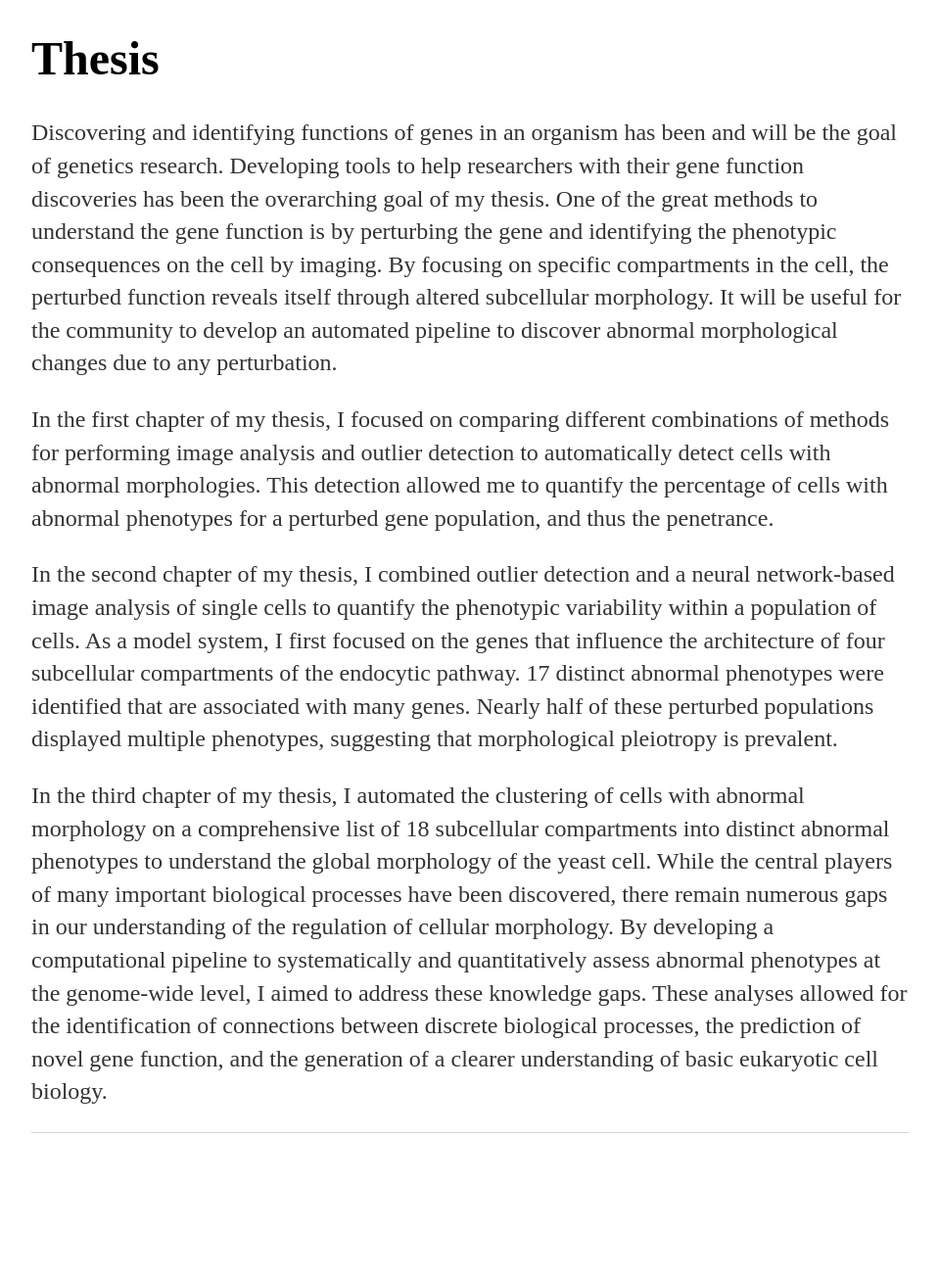
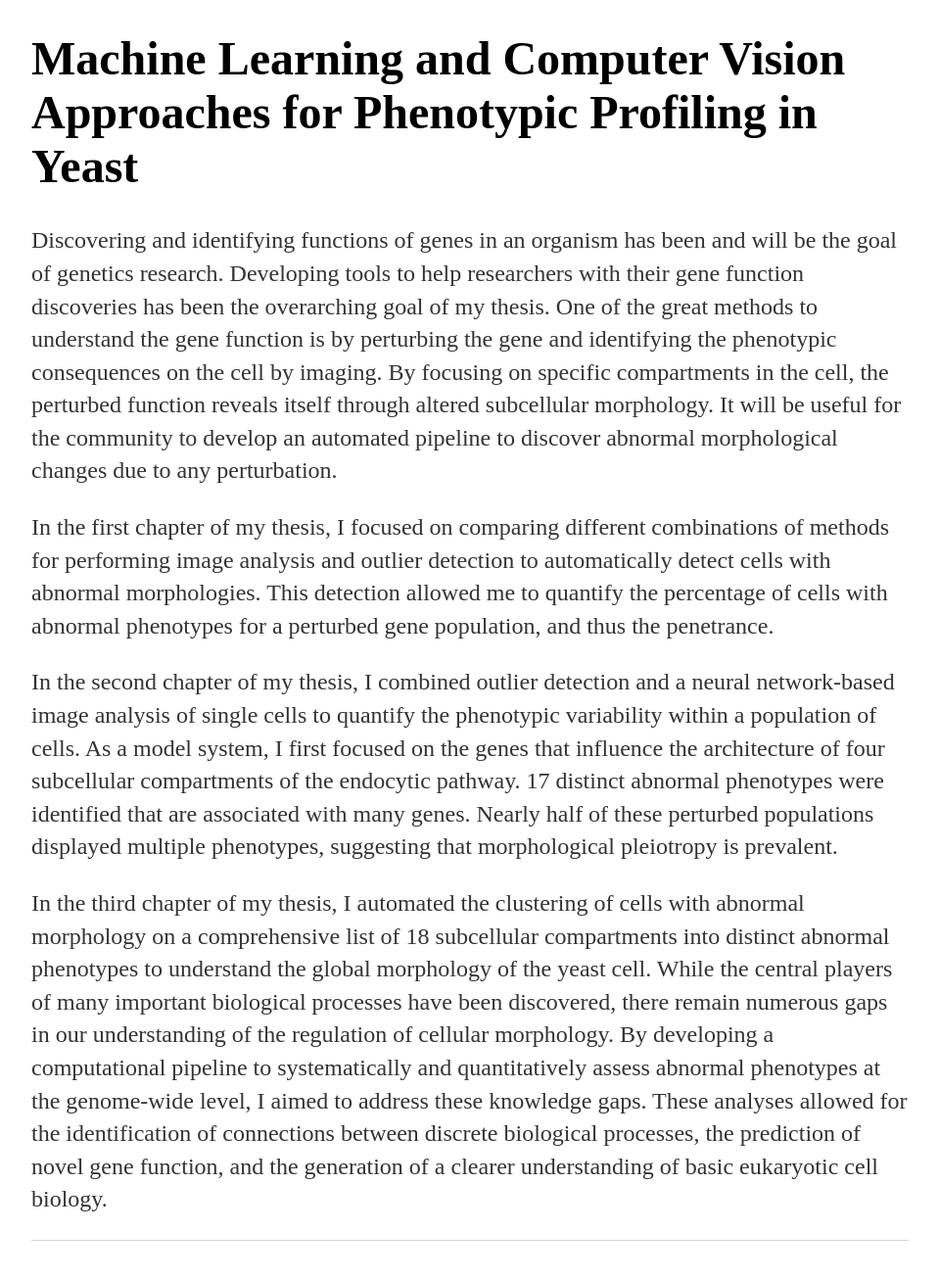
Before and after one commit to nsahin/nsahin.github.io, a Jekyll site: the page built from abstract/index.html, in a window 1280 px wide, cut to the strip 262-1589 px from the top of the page. Shown: the top 1306 px of the strip at 98% size, without its empty margins (160-1119 px from the left). Built offline with Jekyll 4.4.1, drawn with Linux system fonts in a browser that asks for light colours; before the commit the page ends 1479 px from its top, so only the background shows below that.

Commit message:
Update index.html

```diff
--- a/abstract/index.html
+++ b/abstract/index.html
@@ -3,7 +3,7 @@ layout: default
 title: Nil Sahin
 ---
 <div class="blurb">
-	<h1>Thesis</h1>
+	<h1>Machine Learning and Computer Vision Approaches for Phenotypic Profiling in Yeast</h1>
 	<p>Discovering and identifying functions of genes in an organism has been and will be the goal of genetics research.
     Developing tools to help researchers with their gene function discoveries has been the overarching goal of my thesis.
     One of the great methods to understand the gene function is by perturbing the gene and identifying the phenotypic consequences on the cell by imaging.
```
